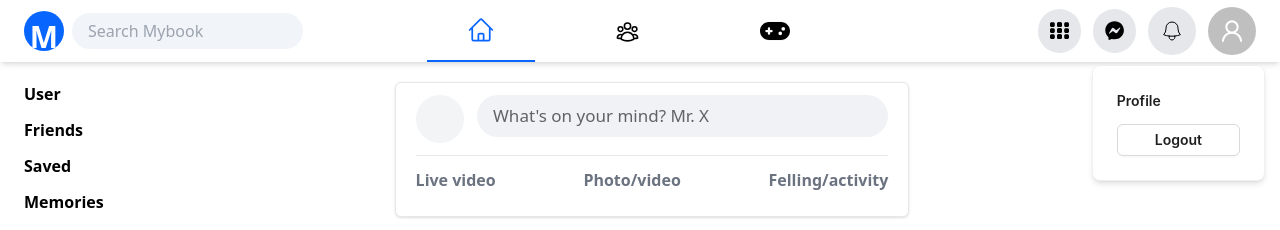
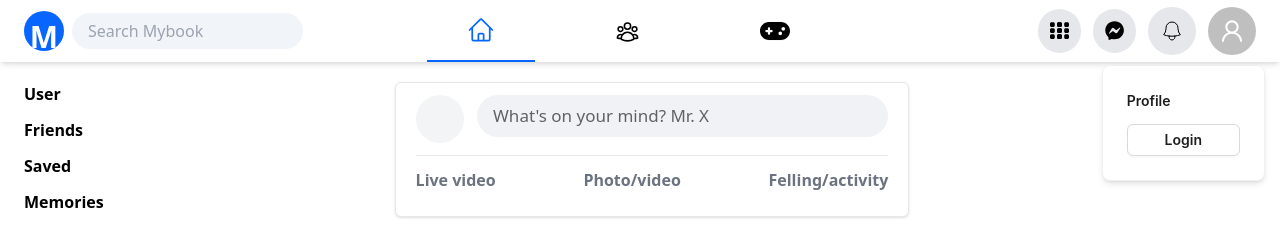
Before and after one commit to amiribnjaman/mybook-frontend, a Next.js app: page / in a window 1280 px wide. Shown: the top 230 px of the page. Built offline with nearby package versions, Linux system fonts and the light colour scheme.

Commit message:
Logout operation implemented

```diff
--- a/src/components/topNavbar.jsx
+++ b/src/components/topNavbar.jsx
@@ -3,8 +3,24 @@
 import Link from "next/link";
 import { UserOutlined } from '@ant-design/icons';
 import { Avatar, Button, Card } from 'antd';
+import { useRouter } from "next/navigation";
 
 export default function TopNavbar() {
+  const navigate = useRouter()
+
+   // Check access token to logout and login
+  let token;
+  if (typeof window !== "undefined") {
+    token = localStorage.getItem("Token");
+  }
+
+  // Handle logout button
+  const handleLogout = () => {
+    localStorage.removeItem("Token");
+    navigate.push("/login");
+  };
+
+
   return (
     <div
       id="topbar"
@@ -26,47 +42,6 @@ export default function TopNavbar() {
             className="bg-slate-100 w-[75%] text-gray-500 rounded-full px-4 py-1.5"
             placeholder="Search Mybook"
           />
-          {/* <div
-            className={`shadow-lg rounded-md w-full md:w-[350px] h-[150px] text-center flex flex-col justify-center items-center absolute top-[60px] md:top-[50px] left-0 md:left-[20%] bg-white border px-2`}
-          >
-            <div className="flex items-center justify-center px-2 gap-1">
-              <input
-                type="text"
-                className="bg-slate-100 w-[75%] rounded px-4 py-1"
-
-              />
-              <button
-                className="bg-blue-500 w-[13%] text-center py-1 px-1 rounded"
-              >
-                <svg
-                  xmlns="http://www.w3.org/2000/svg"
-                  fill="none"
-                  viewBox="0 0 24 24"
-                  stroke-width="1"
-                  stroke="currentColor"
-                  className="w-6 h-6 text-white"
-                >
-                  <path
-                    stroke-linecap="round"
-                    stroke-linejoin="round"
-                    d="M21 21l-5.197-5.197m0 0A7.5 7.5 0 105.196 5.196a7.5 7.5 0 0010.607 10.607z"
-                  />
-                </svg>
-              </button>
-            </div>
-            <div className="flex gap-3 items-center mt-3">
-              <button
-                className="bg-slate-500 px-4 py-1 rounded text-white"
-              >
-                Cancel
-              </button>
-              <button
-                className="bg-green-800 px-4 py-1 rounded text-white"
-              >
-                Refresh
-              </button>
-            </div>
-          </div> */}
         </div>
 
         {/*==========================NAVBAR MIDDLE SECTION==================== */}
@@ -323,12 +298,29 @@ export default function TopNavbar() {
                 <Avatar size={48} icon={<UserOutlined />} />
               </div>
             </label>
+
+            {/*------------USER CARD (LOGOUT/LOGIN, PROFILE)----------- */}
             <Card
               className="absolute flex flex-col gap-4 bg-white shadow-md top-[65px] right-[15px]"
               bordered
             >
-              <Link href="" className="font-semibold mb-2">Profile</Link>
-              <Button className="mt-3 font-semibold" block>Logout</Button>
+              <Link href="" className="font-semibold mb-2">
+                Profile
+              </Link>
+              {/*--------- LOGIN/LOGOUT TOGGLE------------ */}
+              {token ? (
+                <Button
+                  onClick={handleLogout}
+                  className="mt-3 font-semibold"
+                  block
+                >
+                  Logout
+                </Button>
+              ) : (
+                <Button className="mt-3 font-semibold" block>
+                  Login
+                </Button>
+              )}
             </Card>
           </div>
 
```
